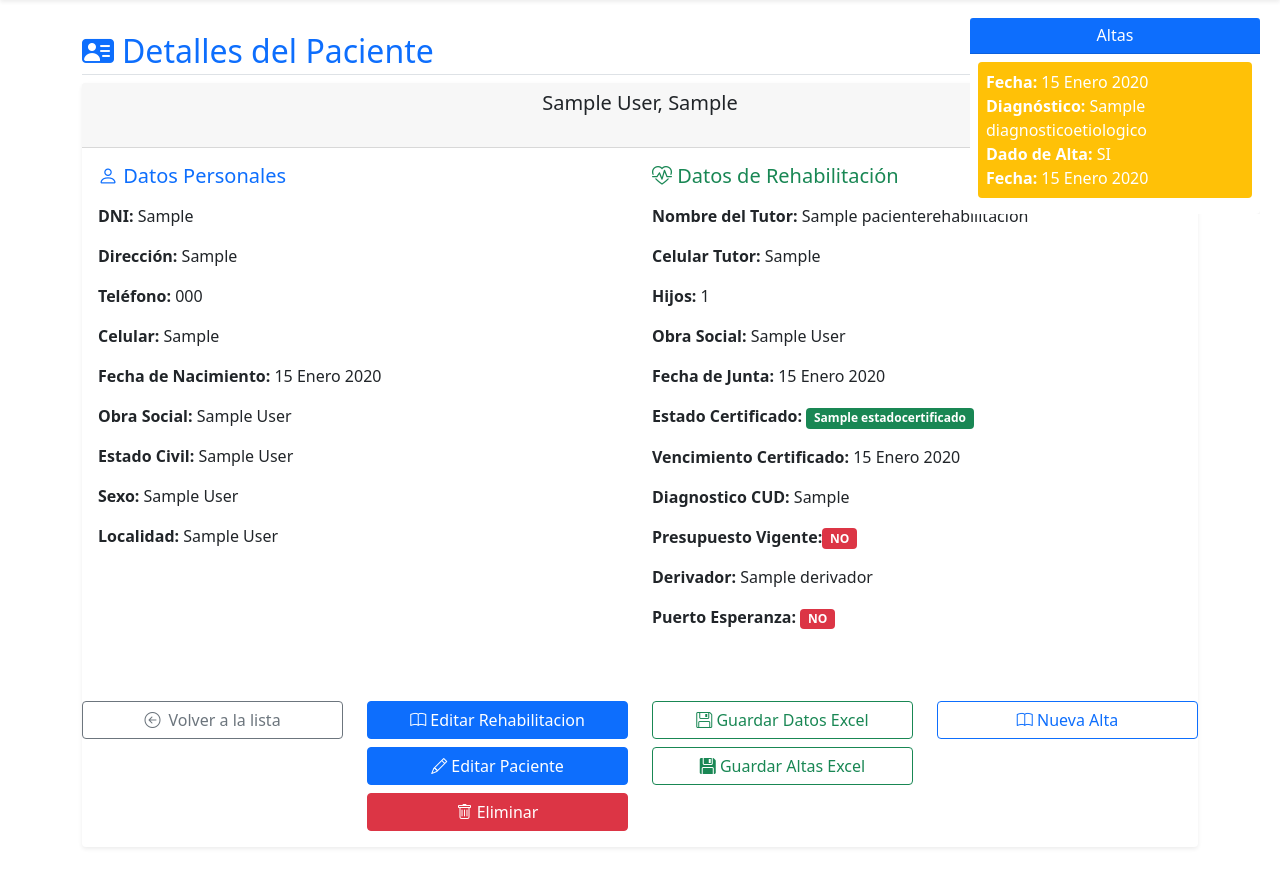
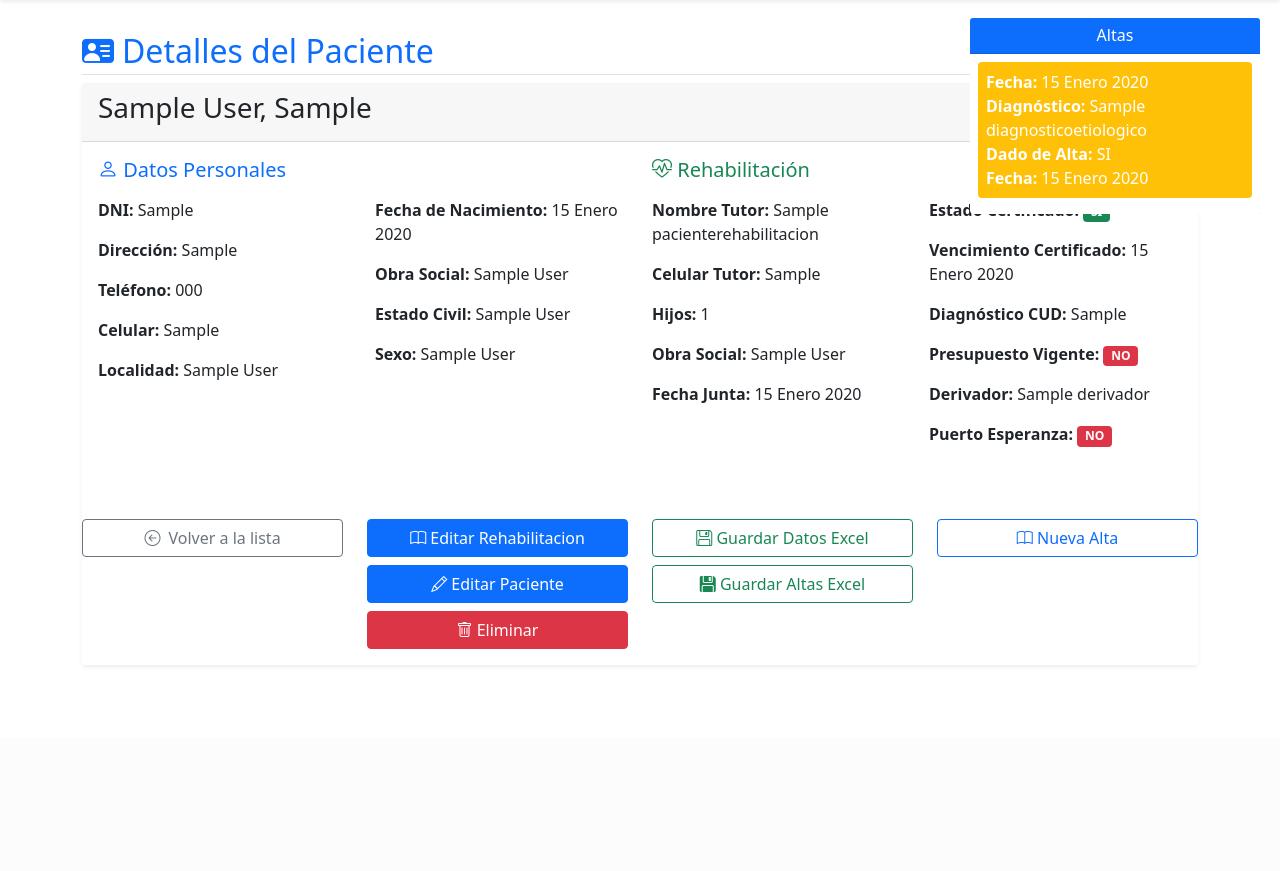
Before and after one commit to NadCarlos/gym_django, a Django app: page /rehabilitacion/pacientes/detail/1 in a window 1280 px wide. Shown: the part 62-933 px from the top of the page. After the commit the page ends 711 px from the top, so only its background shows below. Run offline with Django 4.2, Linux system fonts and the light colour scheme; a user stored in the database is signed in; tables that the repository leaves empty hold one stand-in row (values such as "Sample post"); some libraries are stand-ins or nearby versions.

Commit message:
fixed some routing, changed little styling

```diff
--- a/gym/rehabilitacion/templates/alta/terminate.html
+++ b/gym/rehabilitacion/templates/alta/terminate.html
@@ -13,7 +13,7 @@
         </div>
 
         <button type="submit" class="btn btn-primary">Guardar</button>
-        <a href="#" class="btn btn-secondary">Cancelar</a>
+        <a href="{% url 'paciente_rehab_detail' alta.id_paciente_rehabilitacion.id_paciente_area.id_paciente.id %}" class="btn btn-secondary">Cancelar</a>
     </form>
 </div>
 {% endblock %}
--- a/gym/rehabilitacion/templates/pacientes_rehab/detail.html
+++ b/gym/rehabilitacion/templates/pacientes_rehab/detail.html
@@ -12,49 +12,60 @@
     <!-- Datos del paciente + rehabilitación -->
     <div class="card shadow-sm border-0">
         <div class="card-header">
-            <h5 class="card-title text-center mb-4">
+            <h3 class="card-title">
                 {{ paciente.nombre }}, {{ paciente.apellido }}
-            </h5>
+            </h3>
         </div>
         <div class="card-body">
             <div class="row mb-3">
-                <!-- Columna izquierda: Paciente -->
-                <div class="col-md-6">
+                <!-- DATOS PERSONALES - Columna 1 -->
+                <div class="col-md-3">
                     <h5 class="text-primary mb-3"><i class="bi bi-person"></i> Datos Personales</h5>
                     <p><strong>DNI:</strong> {{ paciente.numero_dni }}</p>
                     <p><strong>Dirección:</strong> {{ paciente.direccion }}</p>
                     <p><strong>Teléfono:</strong> {{ paciente.telefono }}</p>
                     <p><strong>Celular:</strong> {{ paciente.celular }}</p>
+                    <p><strong>Localidad:</strong> {{ paciente.id_localidad.nombre }}</p>
+                </div>
+                <!-- DATOS PERSONALES - Columna 2 -->
+                <div class="col-md-3">
+                    <h5 class="text-primary mb-3 invisible">.</h5> <!-- Mantiene alineado -->
                     <p><strong>Fecha de Nacimiento:</strong> {{ paciente.fecha_nacimiento }}</p>
                     <p><strong>Obra Social:</strong> {{ paciente.id_obra_social.nombre }}</p>
                     <p><strong>Estado Civil:</strong> {{ paciente.id_estado_civil.nombre }}</p>
                     <p><strong>Sexo:</strong> {{ paciente.id_sexo.nombre }}</p>
-                    <p><strong>Localidad:</strong> {{ paciente.id_localidad.nombre }}</p>
                 </div>
-
-                <!-- Columna derecha: Rehabilitación -->
-                <div class="col-md-6">
-                    <h5 class="text-success mb-3"><i class="bi bi-heart-pulse"></i> Datos de Rehabilitación</h5>
+                <!-- REHABILITACIÓN - Columna 3 -->
+                <div class="col-md-3">
+                    <h5 class="text-success mb-3"><i class="bi bi-heart-pulse"></i> Rehabilitación</h5>
                     {% if rehabilitacion_paciente %}
-                        <p><strong>Nombre del Tutor:</strong> {{ rehabilitacion_paciente.nombre_tutor }}</p>
+                        <p><strong>Nombre Tutor:</strong> {{ rehabilitacion_paciente.nombre_tutor }}</p>
                         <p><strong>Celular Tutor:</strong> {{ rehabilitacion_paciente.celular_tutor }}</p>
                         <p><strong>Hijos:</strong> {{ rehabilitacion_paciente.hijos }}</p>
                         <p><strong>Obra Social:</strong> {{ rehabilitacion_paciente.id_obra_social.nombre }}</p>
-                        <p><strong>Fecha de Junta:</strong> {{ rehabilitacion_paciente.fecha_junta }}</p>
+                        <p><strong>Fecha Junta:</strong> {{ rehabilitacion_paciente.fecha_junta }}</p>
+                    {% else %}
+                        <p class="text-muted"><em>No hay datos de rehabilitación</em></p>
+                    {% endif %}
+                </div>
+                <!-- REHABILITACIÓN - Columna 4 -->
+                <div class="col-md-3">
+                    <h5 class="text-success mb-3 invisible">.</h5> <!-- Alinear con la columna izquierda -->
+                    {% if rehabilitacion_paciente %}
                         {% if rehabilitacion_paciente.id_estado_certificado.nombre == "NO" %}
-                            <p><strong>Estado Certificado:</strong><span class="badge bg-danger">{{ rehabilitacion_paciente.id_estado_certificado.nombre }}</span></p>
+                            <p><strong>Estado Certificado:</strong> <span class="badge bg-danger">NO</span></p>
                         {% elif rehabilitacion_paciente.id_estado_certificado.nombre == "EN TRAMITE" %}
-                            <p><strong>Estado Certificado:</strong><span class="badge bg-warning">{{ rehabilitacion_paciente.id_estado_certificado.nombre }}</span></p>
+                            <p><strong>Estado Certificado:</strong> <span class="badge bg-warning">EN TRÁMITE</span></p>
                         {% else %}
-                            <p><strong>Estado Certificado:</strong> <span class="badge bg-success">{{ rehabilitacion_paciente.id_estado_certificado.nombre }}</span></p>
+                            <p><strong>Estado Certificado:</strong> <span class="badge bg-success">SI</span></p>
                             <p><strong>Vencimiento Certificado:</strong> {{ rehabilitacion_paciente.vencimiento_certificado }}</p>
-                            <p><strong>Diagnostico CUD:</strong> {{ rehabilitacion_paciente.diagnosticoCUD }}</p>
+                            <p><strong>Diagnóstico CUD:</strong> {{ rehabilitacion_paciente.diagnosticoCUD }}</p>
                         {% endif %}
-                        {% if rehabilitacion_paciente.ven_presupuesto == False %}
-                            <p><strong>Presupuesto Vigente:</strong><span class="badge bg-danger"> NO</span></p>
+                        {% if rehabilitacion_paciente.ven_presupuesto %}
+                            <p><strong>Presupuesto Vigente:</strong> <span class="badge bg-success">SI</span></p>
+                            <p><strong>Vencimiento Presupuesto:</strong> {{ rehabilitacion_paciente.vencimiento_presupuesto }}</p>
                         {% else %}
-                            <p><strong>Presupuesto Vigente:</strong> <span class="badge bg-success"> SI</span></p>
-                            <p><strong>Fecha de Vencimiento Presupuesto:</strong> {{ rehabilitacion_paciente.vencimiento_presupuesto }}</p>
+                            <p><strong>Presupuesto Vigente:</strong> <span class="badge bg-danger">NO</span></p>
                         {% endif %}
                         <p><strong>Derivador:</strong> {{ rehabilitacion_paciente.id_derivador.nombre }}</p>
                         <p><strong>Puerto Esperanza:</strong>
@@ -64,8 +75,6 @@
                                 <span class="badge bg-danger">NO</span>
                             {% endif %}
                         </p>
-                    {% else %}
-                        <p class="text-muted"><em>No hay datos de rehabilitación cargados</em></p>
                     {% endif %}
                 </div>
             </div>
--- a/gym/rehabilitacion/views/alta.py
+++ b/gym/rehabilitacion/views/alta.py
@@ -81,11 +81,13 @@ class AltaTerminate(View):
 
     def get(self, request, id):
         form = AltaTerminateForm(initial={"dado_alta":True})
+        alta = altaRepo.get_by_id(id=id)
         return render(
             request,
             'alta/terminate.html',
             dict(
                 form=form,
+                alta=alta,
             )
         )
 
--- a/gym/rehabilitacion/views/diagnosticos_funcionales.py
+++ b/gym/rehabilitacion/views/diagnosticos_funcionales.py
@@ -51,6 +51,6 @@ class DiagnosticoFuncionalCreate(View):
                 nombre=nombre,
                 id_diagnostico_etiologico=id_diagnostico_etiologico,
             )
-            return redirect('tipo_discapacidad_list')
+            return redirect('diagnosticos_funcionales_list')
         else:
             return redirect('error')
--- a/gym/rehabilitacion/views/pacientes_rehab.py
+++ b/gym/rehabilitacion/views/pacientes_rehab.py
@@ -90,6 +90,7 @@ class PacienteRehabDetail(View):
         rehabilitacion_paciente = pacienteRehabRepo.get_by_paciente_id_item(id_paciente=id)
         altas = "None"
         tiene_pendientes=False
+        altas_funcionales = "None"
         if rehabilitacion_paciente != None:
             altas = altaRepo.filter_by_paciente_rehab_id(id_paciente_rehab=rehabilitacion_paciente.id)
             alta_activa = altaRepo.filter_by_id_activa()
```
Also changed, not shown: gym/rehabilitacion/templates/diagnosticos/etiologicos/list.html (+9 -0 lines), gym/rehabilitacion/templates/diagnosticos/funcionales/list.html (+9 -0 lines), gym/rehabilitacion/templates/diagnosticos/tipos_discapacidad/list.html (+9 -0 lines).
